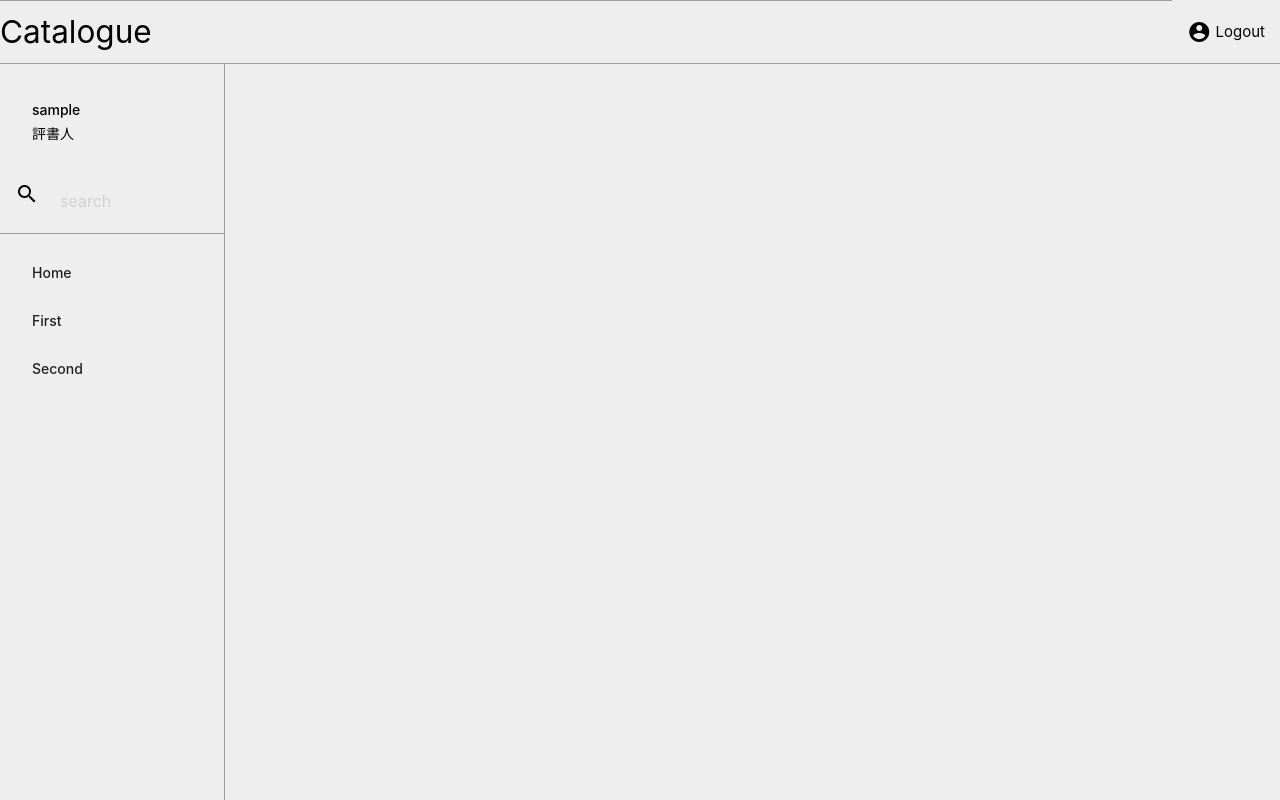
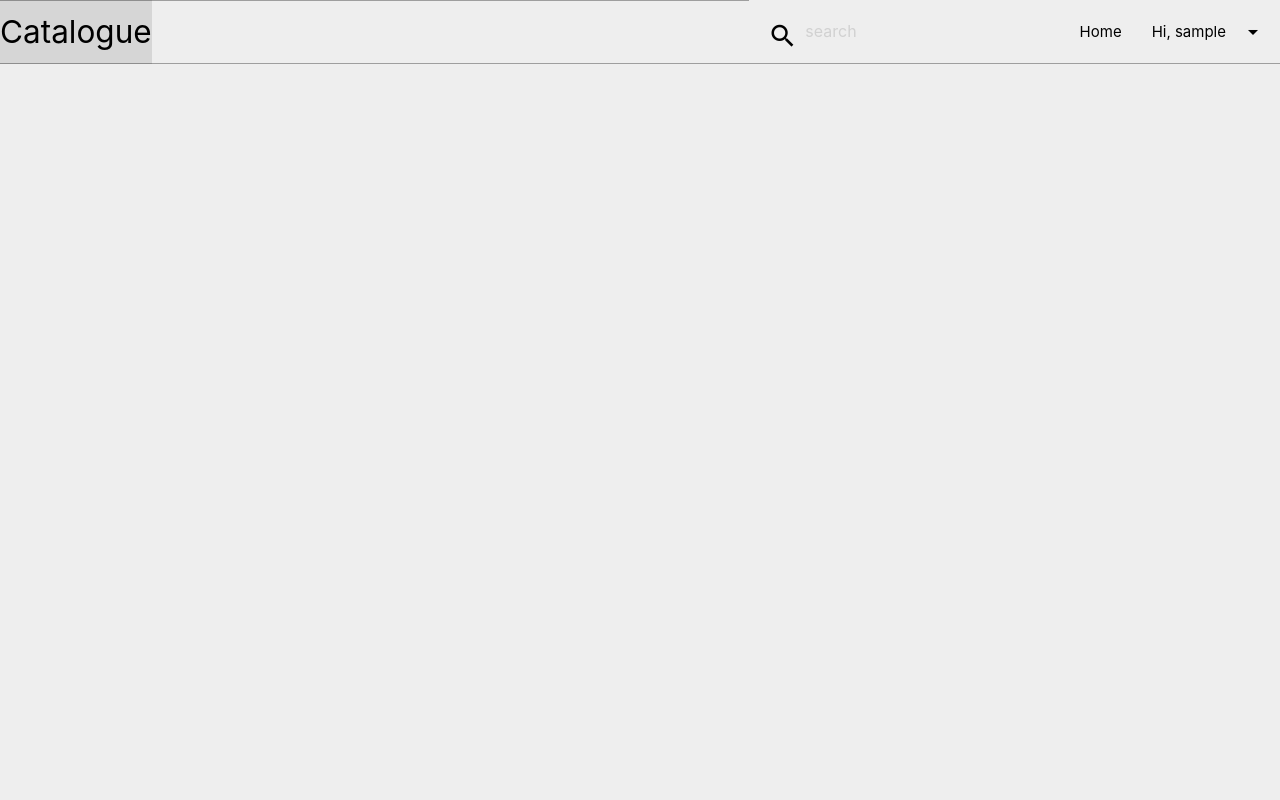
Before and after one commit to m234onica/catalogue, a Flask app: page / in a window 1280 px wide. Run offline with Flask 2, Linux system fonts and the light colour scheme; a user stored in the database is signed in; tables that the repository leaves empty hold one stand-in row (values such as "Sample post"); data that the repository does not hold is empty.

Commit message:
delete side menu and add navbar item

```diff
--- a/src/static/js/ajax.js
+++ b/src/static/js/ajax.js
@@ -1,10 +1,11 @@
-  document.addEventListener('DOMContentLoaded', function() {
-    var elems = document.querySelectorAll('.sidenav');
-    var instances = M.Sidenav.init(elems, options);
-  });
+document.addEventListener('DOMContentLoaded', function () {
+    var elems = document.querySelectorAll('.dropdown-trigger');
+    var instances = M.Dropdown.init(elems, options);
 
-  // Or with jQuery
+});
 
-  $(document).ready(function(){
-    $('.sidenav').sidenav();
-  });
+// Or with jQuery
+
+$(document).ready(function () {
+    $(".dropdown-trigger").dropdown({ constrainWidth: false, coverTrigger: false});
+});
--- a/src/templates/base.html
+++ b/src/templates/base.html
@@ -23,53 +23,51 @@
     {% block register %}{% endblock register %}
     {% if self.login() or self.register()%}
     {% else %}
+
     <div class="navbar-fixed">
+        <ul id="dropdown1" class="dropdown-content" style="width: 300px !important">
+            <li><a href="{{base_url}}/profile">
+                    <i class="black-text material-icons large icon-margin-right" style="margin-right: 0px;">account_circle</i>&nbsp;
+                    <span class="black-text">Profile Page</span>
+                </a></li>
+            <li class="divider"></li>
+            <li><a href="{{base_url}}/logout">
+                    <i class="black-text material-icons large" style="margin-right: 0px;">exit_to_app</i>&nbsp;
+                    <span class="black-text">Logout</span>
+                </a></li>
+        </ul>
         <nav class="z-depth-0 nav-menu">
             <ul>
                 <a href="/home" class="brand-logo"><span class="black-text text-darken-2">Catalogue</span></a>
             </ul>
             <ul id="nav-mobile" class="right hide-on-med-and-down">
                 <li>
-                    <a href="/logout" class="collection-item valign-wrapper">
-                        <i class="black-text material-icons large">account_circle</i>&nbsp;
-                        <span class="black-text">Logout</span>
-                    </a>
+                    <div class="center row">
+                        <div class="col s12 ">
+                            <div class="row" id="topbarsearch">
+                                <div class="input-field col s6 s12 red-text">
+                                    <i class="black-text material-icons prefix">search</i>
+                                    <input type="text" placeholder="search" id="autocomplete-input" class="autocomplete red-text">
+                                </div>
+                            </div>
+                        </div>
+                    </div>
                 </li>
+                <li><a class="collection-item valign-wrapper" href="{{base_url}}/home" data-target="dropdown1">
+                        <span class="black-text">Home</span>
+                    </a></li>
+                <li><a class="dropdown-trigger collection-item valign-wrapper" href="#!" data-target="dropdown1">
+                        <span class="black-text">Hi,&nbsp;{{ current_user.username }}</span>
+                        <i class="material-icons right black-text">arrow_drop_down</i>
+                    </a></li>
             </ul>
-            <a href="#" data-target="slide-out" class="sidenav-trigger"><i class="material-icons">menu</i></a>
             <div class="divider grey"></div>
-
+        </nav>
     </div>
-    </nav>
-    </div>
-    <ul id="slide-out" class="sidenav sidenav-fixed main-side z-depth-0" style="background-color: #eeeeee;">
-        <li class="user-li">
-            <div class="user-view">
-                {% if current_user.is_authenticated == False %}
-                <span class="black-text name">Hi, guest!</span> {% else %}
-                <span class="black-text name">{{ current_user.username }}</span>
-                <span class="black-text email">評書人</span> {% endif %}
-            </div>
-        </li>
-        <li class="lone">
-            <div class="nav-wrapper">
-                <form>
-                    <div class="input-field col s12">
-                        <input id="search" class="input-search" type="search" placeholder="search" required>
-                        <label class="label-icon black-text" for="search"><i
-                                class="black-text material-icons">search</i></label>
-                        <!-- 底線 -->
-                        <div class="divider grey"></div>
-                    </div>
-                </form>
-            </div>
-        </li>
-        <li class="lone"><a href="/home">Home</a></li>
-        <li class="lone"><a href="#!">First</a></li>
-        <li class="lone"><a href="#!">Second</a></li>
-    </ul>
     <div class="main">
         {% block home %}{% endblock home %}
+        {% block profile %}{% endblock profile %}
+
     </div>
     {% endif %}
 </body>
```
